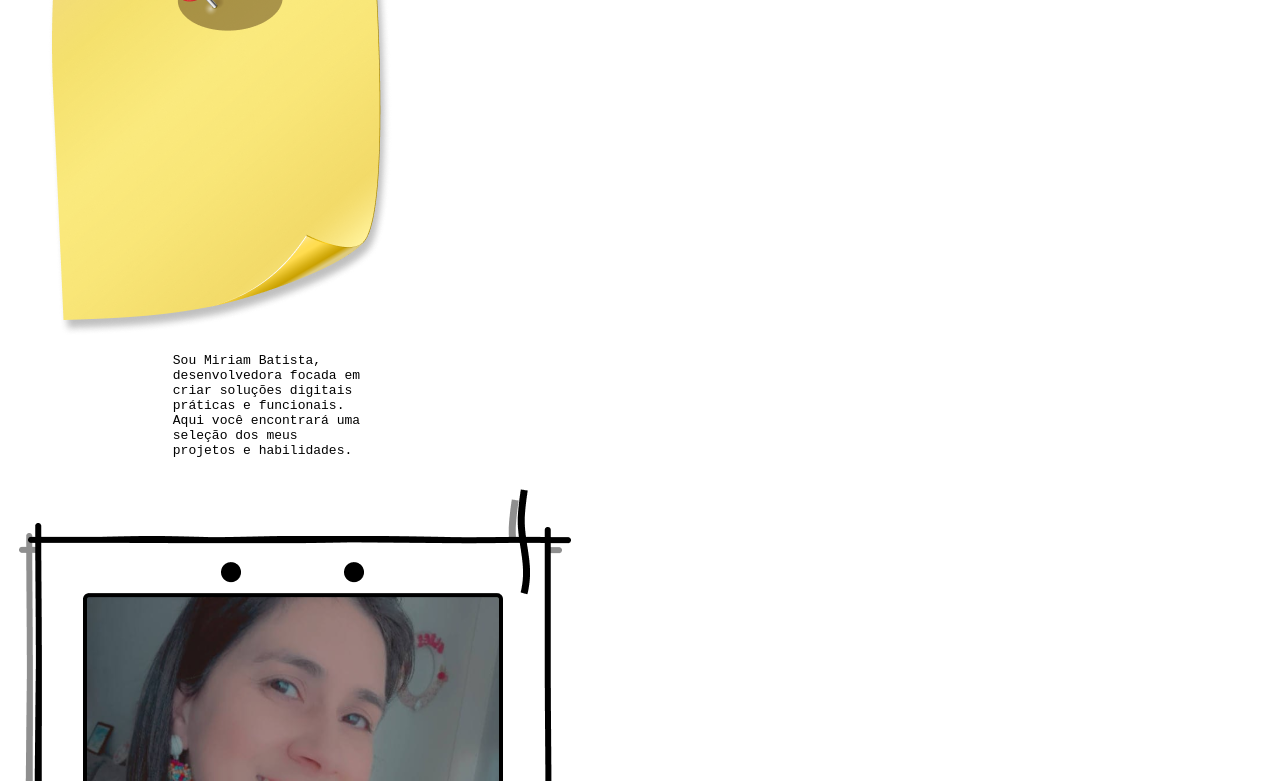
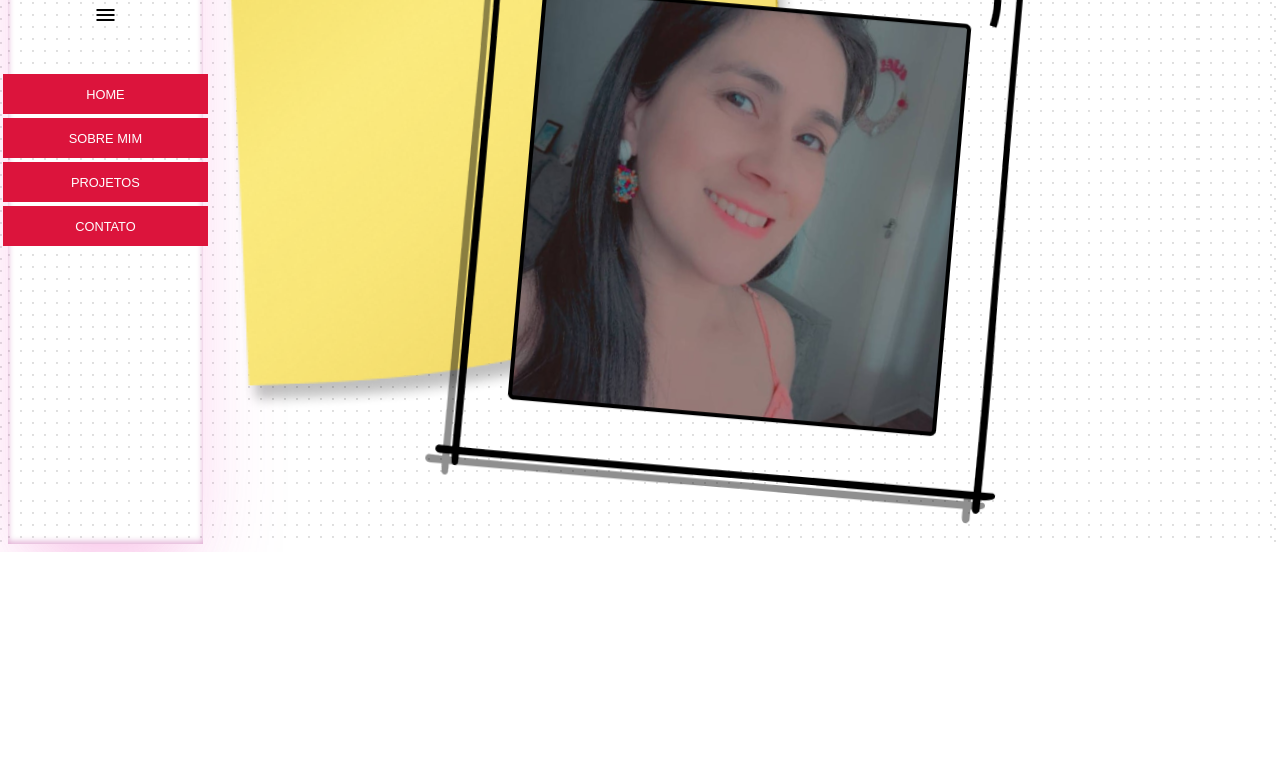
Before and after one commit to dev-miriambatista/portfolio_batista_miriam, a plain HTML site: page index.html in a window 1280 px wide. Shown: the part 264-1045 px from the top of the page. After the commit the page ends 816 px from the top, so only its background shows below. Drawn offline with Linux system fonts and the light colour scheme; the site is published under a folder, as on GitHub Pages, so addresses that start at the root find nothing; files whose address does not match are found by name.

Commit message:
path corrigido css

```diff
--- a/index.html
+++ b/index.html
@@ -5,7 +5,7 @@
     <meta charset="UTF-8">
     <meta name="viewport" content="width=device-width, initial-scale=1.0">
     <link class="icon" href="https://fonts.googleapis.com/icon?family=Material+Icons" rel="stylesheet">
-    <link rel="stylesheet" href="/styles/styles.css">
+    <link rel="stylesheet" href="estilos/styles.css">
     <title>Portfólio</title>
 </head>
 <header class="container_cabecalho">
```
Also changed, not shown: estilos/styles.css (renamed from styles/styles.css).
